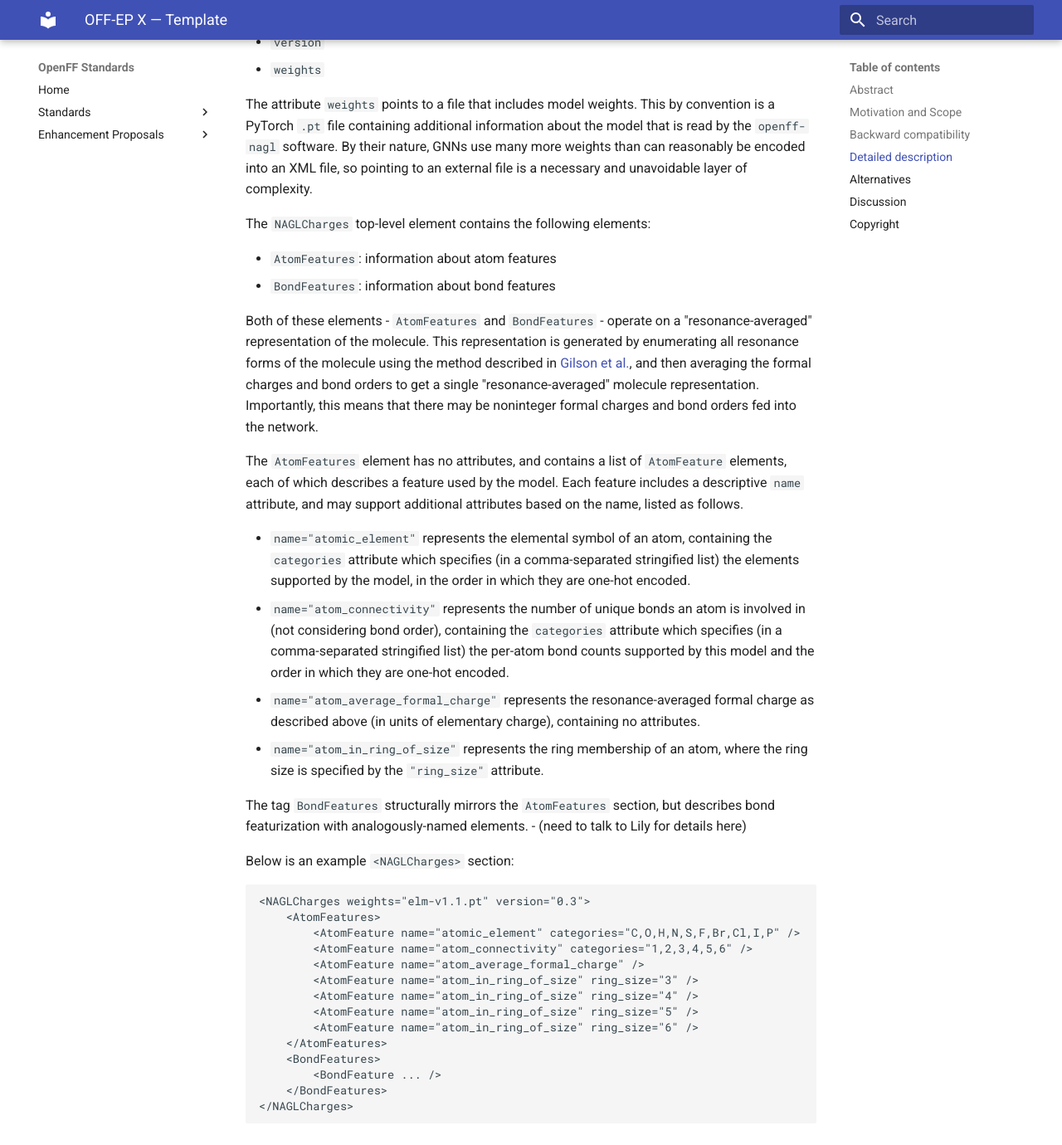
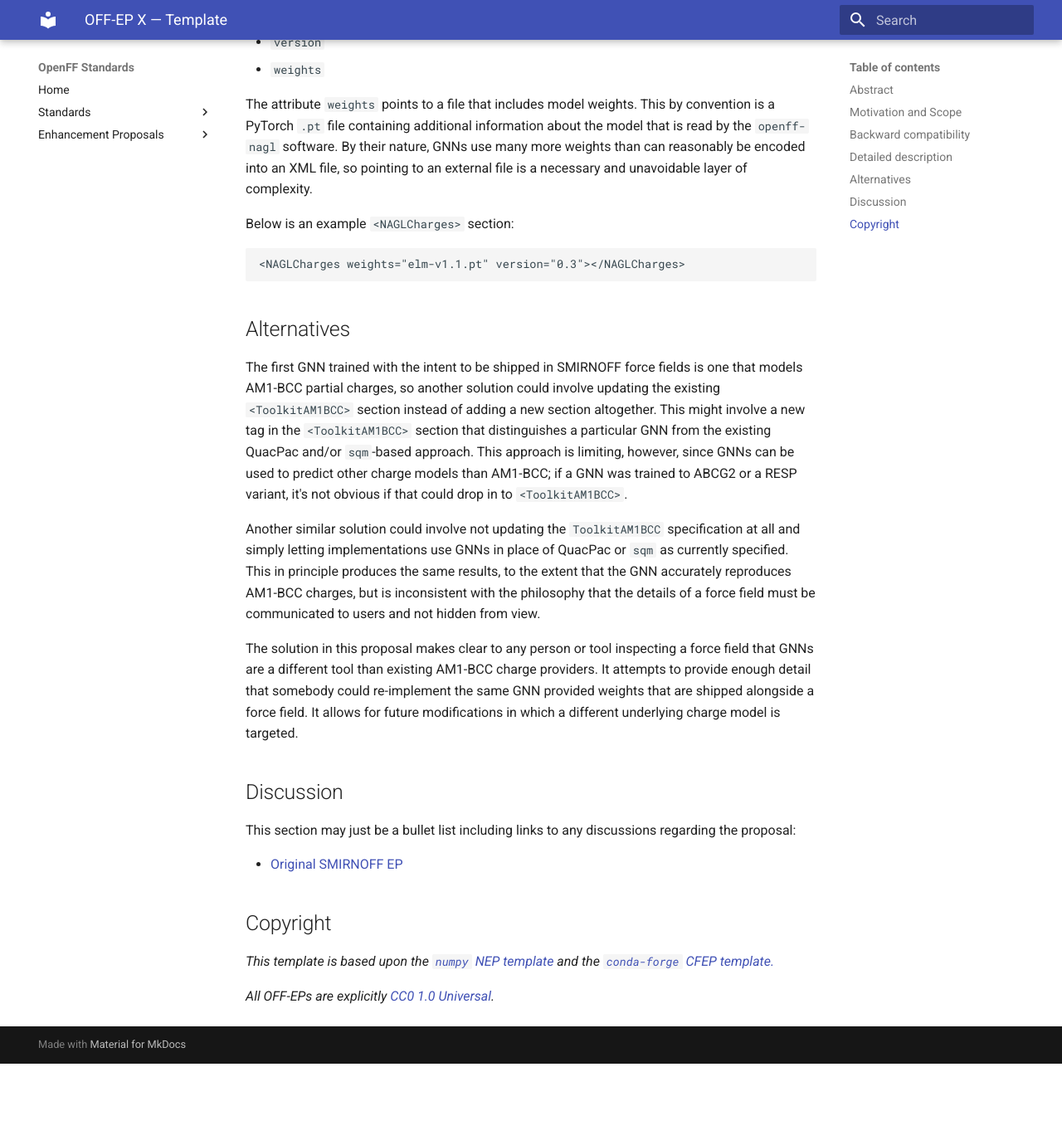
Before and after one commit to openforcefield/standards, an MkDocs documentation site: the page built from docs/enhancement-proposals/off-ep-00XX.md, in a window 1280 px wide and 1400 px high, scrolled down 2195 px. Shown: the top 1380 px of the window at 83% size. Built offline with MkDocs 1.6.1 and Material for MkDocs 9.7.7, drawn with Linux system fonts in a browser that asks for light colours; after the commit the page ends 3477 px from its top, so only the background shows below that; some of the changed text lies outside the part shown.

Commit message:
simplify further, basically say everything is in the pt file

````diff
--- a/docs/enhancement-proposals/off-ep-00XX.md
+++ b/docs/enhancement-proposals/off-ep-00XX.md
@@ -16,13 +16,13 @@
 
 ## Abstract
 
-This change adds a `<NAGLCharges>` tag which describes a graph-convolutional neural network (GNN) that can be used to assign atomic partial charges.
+This change adds a `<NAGLCharges>` section which calls for the NAGL program to be used to assign atomic partial charges.
 
 ## Motivation and Scope
 
-**Motivation:** OpenFF NAGL has built on existing work and trained a GNN that reproduced AM1-BCC ELF10 partial charges for a substantial set of chemistries. Currently, there is not a canonical method by which these GNN-provided charges can be requested in a SMIRNOFF force field. At the moment, a user can generate partial charges from a GNN and pass them to `create_interchange` or `create_openmm_system` alongside a SMIRNOFF force field as prespecified charges. To use GNNs in a flagship force field, this approach is not sufficient, and the SMIRNOFF specification must be updated to include enough information that an external developer have sufficient guidance to implement the charge method themselves.
+**Motivation:** OpenFF NAGL has built on existing work and trained a graph-convolutional neural network (GNN) that reproduces AM1-BCC ELF10 partial charges for a substantial set of chemistries. Currently, there is not a canonical method by which these GNN-provided charges can be requested in a SMIRNOFF force field. At the moment, a user can generate partial charges from a GNN and pass them to `create_interchange` or `create_openmm_system` alongside a SMIRNOFF force field as prespecified charges. To use GNNs in a flagship force field, this approach is not sufficient, and the SMIRNOFF specification must be updated to include enough information that an external developer could get the same charges themselves.
 
-**Who this EP would affect:** The changes outlined in this proposal affect any consumer of SMIRNOFF force fields which include `<NAGLCharges>`, which is likely to be the case for `openff-2.3.0` and beyond. Since it is not a required section, force field developers who choose to use other partial charge methods would not be affected. SMIRNOFF implementations must implement `<NAGLCharges>`, by definition, to use force fields that include this section. Existing force fields cannot use this section, so they are not affected.
+**Who this EP would affect:** The changes outlined in this proposal affect any consumer of SMIRNOFF force fields that include `<NAGLCharges>`, which is likely to be the case for `openff-2.3.0` and beyond. Since it is not a required section, force field developers who choose to use other partial charge methods would not be affected. SMIRNOFF implementations must implement `<NAGLCharges>`, by definition, to use force fields that include this section. Existing force fields cannot use this section, so they are not affected.
 
 **Changes needed:** The contents of this proposal derive from the current structure of OpenFF NAGL and the model(s) it implements. If this proposal is accepted, OpenFF NAGL will need minor updates to properly check its GNN implementation against the details encoded in a SMIRNOFF force field, but we expect these changes will be minor because the proposed changes derive directly from this software. The OpenFF Toolkit and Interchange will need minor updates to properly support this section and some edge cases that arise from using this section in combination with other section(s) and tools, such as prespecified charges and virtual site parameter which modify charges. Similar tools which also implement the encoded GNN and/or the SMIRNOFF specification more broadly will need similar updates.
 
@@ -53,41 +53,10 @@ The `NAGLCharges` section-level element defines that the force field should use
 
 The attribute `weights` points to a file that includes model weights. This by convention is a PyTorch `.pt` file containing additional information about the model that is read by the `openff-nagl` software. By their nature, GNNs use many more weights than can reasonably be encoded into an XML file, so pointing to an external file is a necessary and unavoidable layer of complexity.
 
-The `NAGLCharges` top-level element contains the following elements:
-
-- `AtomFeatures`: information about atom features
-- `BondFeatures`: information about bond features
-
-Both of these elements - `AtomFeatures` and `BondFeatures` - operate on a "resonance-averaged" representation of the molecule. This representation is generated by enumerating all resonance forms of the molecule using the method described in [Gilson et al.](https://pubs.acs.org/doi/10.1021/ci034148o), and then averaging the formal charges and bond orders to get a single "resonance-averaged" molecule representation. Importantly, this means that there may be noninteger formal charges and bond orders fed into the network.
-
-The `AtomFeatures` element has no attributes, and contains a list of `AtomFeature` elements, each of which describes a feature used by the model. Each feature includes a descriptive `name` attribute, and may support additional attributes based on the name, listed as follows.
-
-- `name="atomic_element"` represents the elemental symbol of an atom, containing the `categories` attribute which specifies (in a comma-separated stringified list) the elements supported by the model, in the order in which they are one-hot encoded.
-- `name="atom_connectivity"` represents the number of unique bonds an atom is involved in (not considering bond order), containing the `categories` attribute which specifies (in a comma-separated stringified list) the per-atom bond counts supported by this model and the order in which they are one-hot encoded.
-- `name="atom_average_formal_charge"` represents the resonance-averaged formal charge as described above (in units of elementary charge), containing no attributes.
-- `name="atom_in_ring_of_size"` represents the ring membership of an atom, where the ring size is specified by the `"ring_size"` attribute.
-
-
-The tag `BondFeatures` structurally mirrors the `AtomFeatures` section, but describes bond featurization with analogously-named elements.
-- (need to talk to Lily for details here)
-
 Below is an example `<NAGLCharges>` section:
 
 ```xml
-<NAGLCharges weights="elm-v1.1.pt" version="0.3">
-    <AtomFeatures>
-        <AtomFeature name="atomic_element" categories="C,O,H,N,S,F,Br,Cl,I,P" />
-        <AtomFeature name="atom_connectivity" categories="1,2,3,4,5,6" />
-        <AtomFeature name="atom_average_formal_charge" />
-        <AtomFeature name="atom_in_ring_of_size" ring_size="3" />
-        <AtomFeature name="atom_in_ring_of_size" ring_size="4" />
-        <AtomFeature name="atom_in_ring_of_size" ring_size="5" />
-        <AtomFeature name="atom_in_ring_of_size" ring_size="6" />
-    </AtomFeatures>
-    <BondFeatures>
-        <BondFeature ... />
-    </BondFeatures>
-</NAGLCharges>
+<NAGLCharges weights="elm-v1.1.pt" version="0.3"></NAGLCharges>
 ```
 
 ## Alternatives
````
